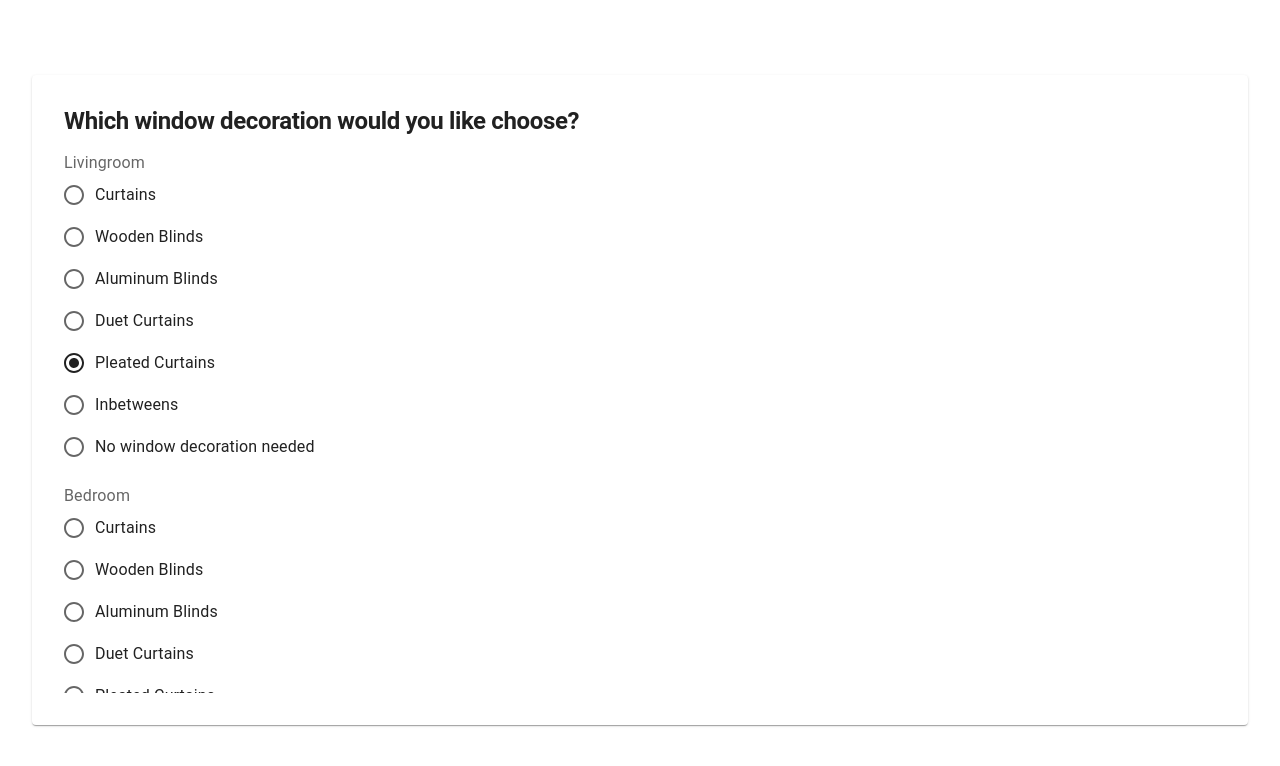
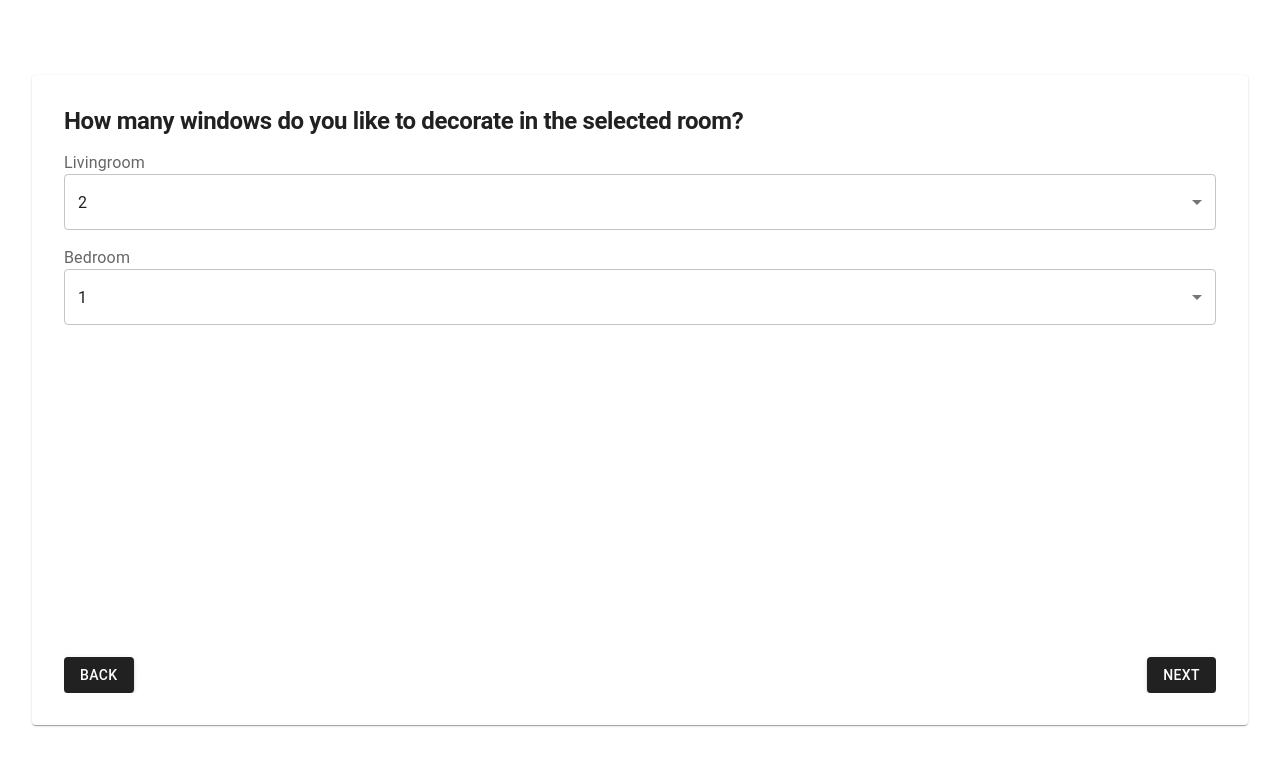
Before and after one commit to gjrkdk/watkostmijninterieur, a React app in the folder apps/frontend/: page / in a window 1280 px wide. Shown: the top 766 px of the page. Built offline with nearby package versions, Linux system fonts and the light colour scheme.

Commit message:
set AmountWindows and WindowSizes logic

```diff
--- a/apps/frontend/src/components/categories/windows/AmountWindows/AmountWindows.tsx
+++ b/apps/frontend/src/components/categories/windows/AmountWindows/AmountWindows.tsx
@@ -1,6 +1,15 @@
 import React, { useContext } from "react";
 import { Questions } from "../../../../translations/questions";
-import { Box, Button, Typography } from "@mui/material";
+import {
+  Box,
+  Button,
+  FormControl,
+  FormLabel,
+  Typography,
+  Select,
+  MenuItem,
+  SelectChangeEvent,
+} from "@mui/material";
 import { FormContext } from "../../../../context/FormContext";
 
 export const AmountWindows = () => {
@@ -10,7 +19,19 @@ export const AmountWindows = () => {
     return null;
   }
 
-  const { setActiveStep } = formContext;
+  const { setActiveStep, selectedFormValues, setSelectedFormValues } = formContext;
+
+  const handleChange = (roomIndex: number) => (event: SelectChangeEvent) => {
+    const { value } = event.target;
+    setSelectedFormValues((prevValues) => {
+      const updateRooms = [...prevValues.rooms];
+      updateRooms[roomIndex] = {
+        ...updateRooms[roomIndex],
+        amountWindows: value,
+      };
+      return { ...prevValues, rooms: updateRooms };
+    });
+  };
 
   const handleNext = () => {
     setActiveStep((prevActiveStep) => prevActiveStep + 1);
@@ -19,6 +40,10 @@ export const AmountWindows = () => {
   const handleBack = () => {
     setActiveStep((prevActiveStep) => prevActiveStep - 1);
   };
+
+  const noCurtainsOrInbetweens = selectedFormValues.rooms.filter(
+    (room) => room.windowDecoration !== "Curtains" && room.windowDecoration !== "Inbetweens",
+  );
 
   return (
     <Box
@@ -31,6 +56,18 @@ export const AmountWindows = () => {
       }}
     >
       <Typography variant="h1">{Questions[10].text}</Typography>
+      {noCurtainsOrInbetweens.map((room, roomIndex) => (
+        <FormControl key={roomIndex}>
+          <FormLabel>{room.name}</FormLabel>
+          <Select value={room.amountWindows || "1"} onChange={handleChange(roomIndex)}>
+            {Questions[10].options.map((amountWindows, index) => (
+              <MenuItem key={index} value={amountWindows}>
+                {amountWindows}
+              </MenuItem>
+            ))}
+          </Select>
+        </FormControl>
+      ))}
       <Box
         sx={{
           display: "flex",
--- a/apps/frontend/src/components/categories/windows/WindowDecorationDetails/WindowDecorationDetails.tsx
+++ b/apps/frontend/src/components/categories/windows/WindowDecorationDetails/WindowDecorationDetails.tsx
@@ -74,12 +74,12 @@ export const WindowDecorationDetails = () => {
         height: "100%",
       }}
     >
+      <Typography variant="h1">Make a selection</Typography>
       {selectedFormValues.rooms
         .filter((room) => room.windowDecoration !== "No window decoration needed")
         .map((room, roomIndex) => (
           <FormControl key={roomIndex}>
-            <Typography variant="body1">{room.name}</Typography>
-            <FormLabel>{room.windowDecoration}</FormLabel>
+            <FormLabel>{getQuestions(room.windowDecoration || "")?.text}</FormLabel>
             <RadioGroup
               value={room.windowDecorationDetails || ""}
               onChange={handleChange(roomIndex)}
--- a/apps/frontend/src/components/categories/windows/WindowSizes/WindowSizes.tsx
+++ b/apps/frontend/src/components/categories/windows/WindowSizes/WindowSizes.tsx
@@ -1,6 +1,47 @@
-import { Box, Button } from "@mui/material";
+import React, { useContext } from "react";
+import {
+  Box,
+  Button,
+  FormControl,
+  Typography,
+  RadioGroup,
+  FormControlLabel,
+  Radio,
+} from "@mui/material";
+import { Questions } from "../../../../translations/questions";
+import { FormContext } from "../../../../context/FormContext";
 
 export const WindowSizes = () => {
+  const formContext = useContext(FormContext);
+  if (!formContext) {
+    return null;
+  }
+
+  const { setActiveStep, selectedFormValues, setSelectedFormValues } = formContext;
+
+  const handleChange =
+    (roomIndex: number, windowIndex: number) => (event: React.ChangeEvent<HTMLInputElement>) => {
+      const { value } = event.target;
+      console.log("roomIndex", roomIndex, "windowIndex", windowIndex, "value", value);
+      setSelectedFormValues((prevValues) => {
+        const updateRooms = [...prevValues.rooms];
+        const updateRoom = { ...updateRooms[roomIndex] };
+        const windowSizes = updateRoom.windowSizes || [];
+        windowSizes[windowIndex] = value;
+        updateRoom.windowSizes = windowSizes;
+        updateRooms[roomIndex] = updateRoom;
+        return { ...prevValues, rooms: updateRooms };
+      });
+    };
+
+  const handleBack = () => {
+    setActiveStep((prevActiveStep) => prevActiveStep - 1);
+  };
+
+  const handleNext = () => {
+    setActiveStep((prevActiveStep) => prevActiveStep + 1);
+  };
+
   return (
     <Box
       sx={{
@@ -11,6 +52,31 @@ export const WindowSizes = () => {
         height: "100%",
       }}
     >
+      <Typography variant="h1">{Questions[11].text}</Typography>
+      {selectedFormValues.rooms.map((room, roomIndex) => (
+        <FormControl key={roomIndex}>
+          <Typography variant="subtitle1">{room.name}</Typography>
+          {Array.from({ length: parseInt(room.amountWindows || "0") }).map((_, windowIndex) => (
+            <Box key={windowIndex}>
+              <Typography variant="subtitle1">{`Window ${windowIndex + 1}`}</Typography>
+              <RadioGroup
+                name={`windowSizes-${roomIndex}-${windowIndex}`}
+                value={room.windowSizes?.[windowIndex] || ""}
+                onChange={handleChange(roomIndex, windowIndex)}
+              >
+                {Questions[11].options.map((windowSize, optionIndex) => (
+                  <FormControlLabel
+                    key={optionIndex}
+                    control={<Radio />}
+                    label={windowSize}
+                    value={windowSize}
+                  />
+                ))}
+              </RadioGroup>
+            </Box>
+          ))}
+        </FormControl>
+      ))}
       <Box
         sx={{
           display: "flex",
@@ -19,10 +85,15 @@ export const WindowSizes = () => {
           justifyContent: "space-between",
         }}
       >
-        <Button variant="contained" color="primary" size="medium">
+        <Button variant="contained" color="primary" size="medium" onClick={handleBack}>
           Back
         </Button>
-        <Button variant="contained" color="primary" sx={{ marginLeft: "auto" }}>
+        <Button
+          variant="contained"
+          color="primary"
+          sx={{ marginLeft: "auto" }}
+          onClick={handleNext}
+        >
           Next
         </Button>
       </Box>
--- a/apps/frontend/src/components/form/Steps/Steps.tsx
+++ b/apps/frontend/src/components/form/Steps/Steps.tsx
@@ -8,6 +8,7 @@ import {
   WindowDecorationDetails,
   AmountWindows,
   WindowSizes,
+  CurtainSizes,
   Furniture,
 } from "../../categories/index";
 import { Contact } from "../Contact/Contact";
@@ -40,10 +41,12 @@ export const Steps = () => {
       case 7:
         return <WindowSizes />;
       case 8:
+        return <CurtainSizes />;
+      case 9:
         return <Furniture />;
-      case 9:
+      case 10:
         return <Contact />;
-      case 10:
+      case 11:
         return <Confirmation />;
       default:
         return null;
--- a/apps/frontend/src/context/FormContext.tsx
+++ b/apps/frontend/src/context/FormContext.tsx
@@ -19,7 +19,7 @@ interface IFormContextValue {
 export const FormContext = createContext<IFormContextValue | null>(null);
 
 export const FormProvider: React.FC<IFormContext> = ({ children }) => {
-  const [activeStep, setActiveStep] = useState<number>(4);
+  const [activeStep, setActiveStep] = useState<number>(6);
   const [errors, setErrors] = useState<{ [key: string]: string }>({});
   const [price, setPrice] = useState<IPrice>({ min: 0, max: 0 });
   const [selectedFormValues, setSelectedFormValues] = useState<IFormData>({
@@ -29,7 +29,8 @@ export const FormProvider: React.FC<IFormContext> = ({ children }) => {
         floor: "Hardwood",
         roomSize: "Big (30 m² - 50 m²)",
         windowDecoration: "Pleated Curtains",
-        // amountWindows: "2",
+        windowDecorationDetails: "25mmm",
+        amountWindows: "2",
         // windowSizes: ["100cm B x 200cm HG", "200cm B x 150cm HG"],
         // furniture: ["Couch", "Armchair", "Coffee table"],
         // furnitureDetails: "Premium",
@@ -38,9 +39,9 @@ export const FormProvider: React.FC<IFormContext> = ({ children }) => {
         name: "Bedroom",
         floor: "Carpet",
         roomSize: "Big (30 m² - 50 m²)",
-        windowDecoration: "Inbetweens",
-        // windowDecorationDetails: "Comfort",
-        // amountWindows: "2",
+        windowDecoration: "Pleated Curtains",
+        windowDecorationDetails: "50mm",
+        amountWindows: "1",
         // windowSizes: ["550cm B", "400cm B"],
         // furniture: ["No furniture"],
       },
```
